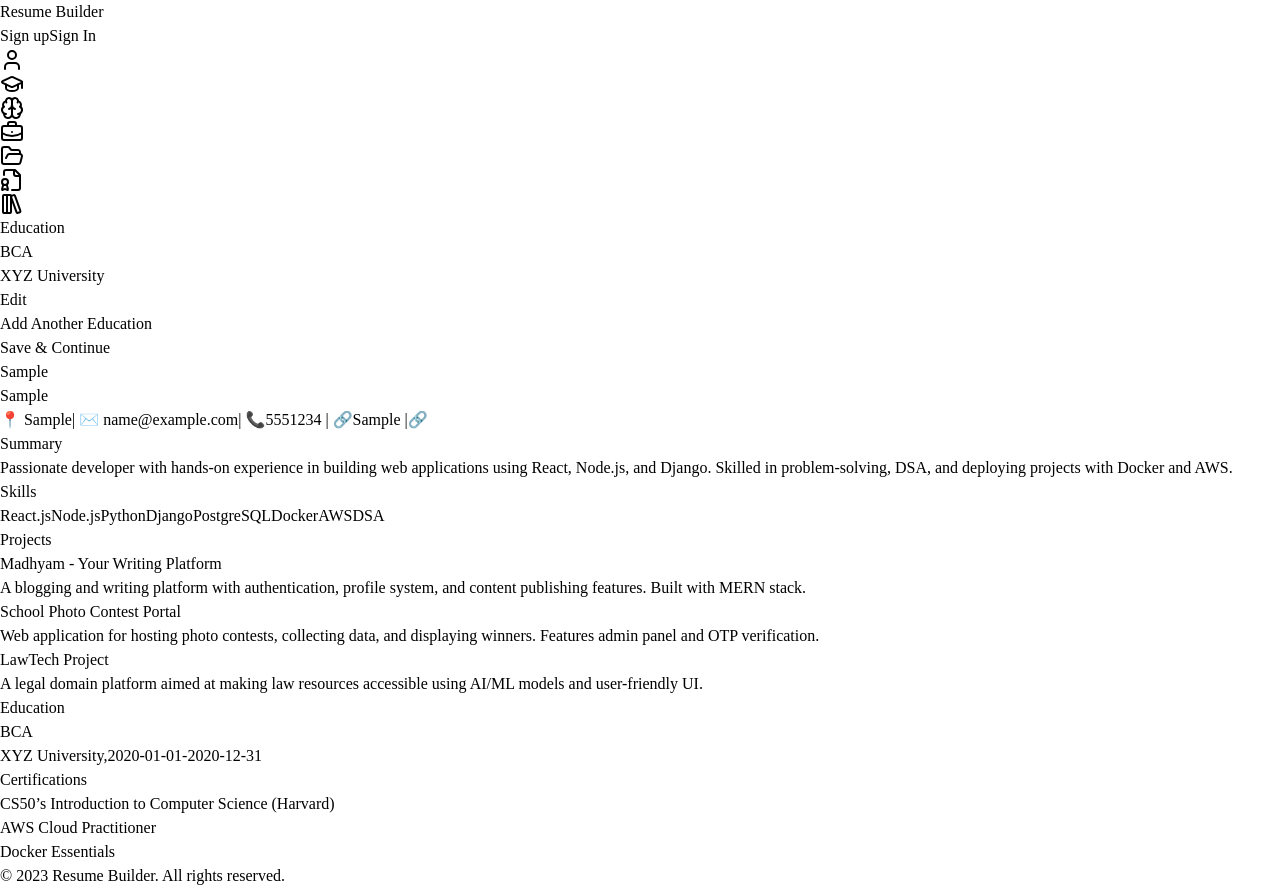
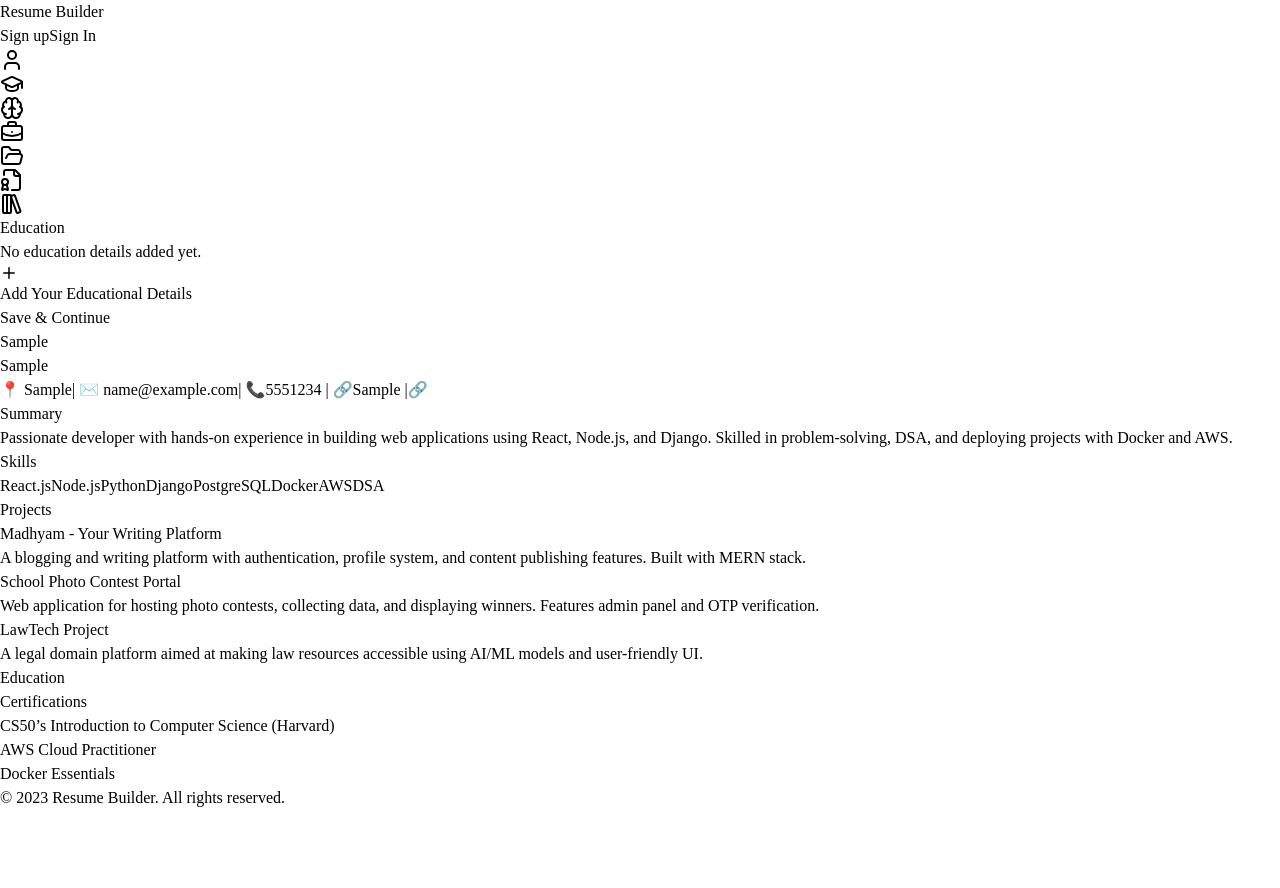
Before and after one commit to prakashMpandey/resume-project, a React (Vite) app in the folder frontend/: page / in a window 1280 px wide. Both pictures are taken after typing "Sample", "Sample", "name@example.com", "5551234", "Sample", "Sample" into the empty fields and a click on the button "Save & Continue". After the commit the page ends 810 px from the top, so only its background shows below. Built offline with nearby package versions, Linux system fonts and the light colour scheme.

Commit message:
refactor: restructure the education form and add edit education feature

```diff
--- a/frontend/src/components/Education.jsx
+++ b/frontend/src/components/Education.jsx
@@ -1,9 +1,10 @@
 import React, { useState } from "react";
-import { useSelector, useDispatch } from "react-redux";
-import { addEduInfo } from "../features/formSlice";
+import { Pen, Plus, Save } from 'lucide-react';
 import Input from "./Input";
-function Education({ entries, saveEntry }) {
+
+function Education({ entries, saveEntry, editEntry }) {
   const [isFormVisible, setIsFormVisible] = useState(false);
+  const [editIndex, setEditIndex] = useState(-1);
   const [educationData, setEducationData] = useState({
     degree: "",
     school: "",
@@ -12,6 +13,19 @@ function Education({ entries, saveEntry }) {
     location: "",
     description: "",
   });
+
+  const handleEdit = (entry, editIndex) => {
+    setEducationData({
+      degree: entry.degree || "",
+      school: entry.school || "",
+      startDate: entry.startDate || "",
+      endDate: entry.endDate || "",
+      location: entry.location || "",
+      description: entry.description || "",
+    });
+    setIsFormVisible(true);
+    setEditIndex(editIndex);
+  };
 
   const handleEducationChange = (e) => {
     const { name, value } = e.target;
@@ -22,7 +36,14 @@ function Education({ entries, saveEntry }) {
   };
 
   const handleSave = () => {
-    saveEntry(educationData);
+    if (editIndex !== -1) {
+      const updatedEntries = entries.map((entry, index) =>
+        index === editIndex ? educationData : entry
+      );
+      editEntry(updatedEntries);
+    } else {
+      saveEntry(educationData);
+    }
     setEducationData({
       degree: "",
       school: "",
@@ -31,41 +52,40 @@ function Education({ entries, saveEntry }) {
       location: "",
       description: "",
     });
+    setEditIndex(-1);
     setIsFormVisible(false);
   };
 
   return (
-    <div className="bg-white rounded-md shadow-md p-4">
-      <div>
-        <h1 className="text-gray-900 font-bold text-2xl">Education</h1>
-      </div>
+    <div className="bg-white rounded-2xl shadow-lg p-6 max-w-2xl mx-auto">
+      <h1 className="text-blue-700 font-bold text-3xl mb-6 text-center">Education</h1>
       {isFormVisible ? (
-        <div>
-          <div className="flex flex-col gap-4 mt-4">
+        <div className="bg-blue-50 rounded-xl p-6 shadow-inner">
+          <div className="flex flex-col gap-4">
             <Input
-              label="degree"
+              label="Degree"
               name="degree"
               value={educationData.degree}
-              placeholder="enter the degree"
+              placeholder="Enter your degree"
               onChange={handleEducationChange}
             />
             <Input
-              label="school"
+              label="School / University"
               name="school"
               value={educationData.school}
-              placeholder="enter school"
+              placeholder="Enter school or university"
               onChange={handleEducationChange}
             />
             <div className="grid lg:grid-cols-3 grid-cols-1 gap-4">
               <Input
-                label="start date"
+                label="Start Date"
                 name="startDate"
                 value={educationData.startDate}
                 type="date"
                 onChange={handleEducationChange}
               />
               <Input
-                label="End date"
+                label="End Date"
                 name="endDate"
                 value={educationData.endDate}
                 type="date"
@@ -75,54 +95,89 @@ function Education({ entries, saveEntry }) {
                 label="Location"
                 name="location"
                 value={educationData.location}
-                placeholder="city, state, country"
+                placeholder="City, State, Country"
                 onChange={handleEducationChange}
               />
             </div>
-            <div className="flex flex-col gap-2 mt-4">
+            <div className="flex flex-col gap-2 mt-2">
               <label className="text-md font-medium">Description</label>
               <textarea
                 value={educationData.description}
                 name="description"
                 onChange={handleEducationChange}
-                className="py-2 px-4 border border-gray-300 rounded-md p-2 focus:outline-none focus:ring-2 focus:ring-blue-500"
-                rows="4"
-                placeholder="Enter your description here"
+                className="py-2 px-4 border border-gray-300 rounded-md focus:outline-none focus:ring-2 focus:ring-blue-500"
+                rows="3"
+                placeholder="Describe your education, achievements, etc."
               ></textarea>
             </div>
-            <button
-              onClick={handleSave}
-              className="bg-blue-500 text-white px-4 py-2 rounded-md mt-4 hover:bg-blue-600 transition-colors duration-300"
-            >
-              Save
-            </button>
+            <div className="flex gap-2 justify-end mt-4">
+              <button
+                onClick={handleSave}
+                className="flex items-center gap-2 bg-blue-600 text-white px-5 py-2 rounded-lg shadow hover:bg-blue-700 transition"
+              >
+                <Save size={18} /> {editIndex !== -1 ? "Update" : "Save"}
+              </button>
+              <button
+                onClick={() => {
+                  setIsFormVisible(false);
+                  setEditIndex(-1);
+                  setEducationData({
+                    degree: "",
+                    school: "",
+                    startDate: "",
+                    endDate: "",
+                    location: "",
+                    description: "",
+                  });
+                }}
+                className="flex items-center gap-2 bg-gray-200 text-gray-700 px-5 py-2 rounded-lg shadow hover:bg-gray-300 transition"
+              >
+                Cancel
+              </button>
+            </div>
           </div>
         </div>
       ) : entries.length > 0 ? (
         <div className="flex flex-col gap-4 mt-4">
           {entries.map((entry, index) => (
-            <div key={index} className="border border-gray-400 p-2 rounded-md flex justify-between items-center">
+            <div
+              key={index}
+              className="border border-gray-200 bg-gray-50 rounded-xl p-4 flex flex-col md:flex-row justify-between items-start md:items-center shadow-sm"
+            >
               <div>
-                <h2 className="text-lg font-semibold">{entry.degree}</h2>
-                <p className="text-gray-500">{entry.school}</p>
+                <h2 className="text-lg font-semibold text-blue-800">{entry.degree}</h2>
+                <p className="text-gray-700">{entry.school}</p>
+                <p className="text-sm text-gray-500">
+                  {entry.startDate} - {entry.endDate} | {entry.location}
+                </p>
+
               </div>
-              <button className="bg-red-400 p-2 text-white">Edit</button>
+              <button
+                className="flex items-center gap-1 bg-blue-500 text-white px-3 py-1 rounded-lg mt-2 md:mt-0 hover:bg-blue-600 transition"
+                onClick={() => handleEdit(entry, index)}
+                title="Edit"
+              >
+                <Pen size={16} /> Edit
+              </button>
             </div>
           ))}
           <button
             onClick={() => setIsFormVisible(true)}
-            className="bg-red-500 p-2 text-center text-white mt-4"
+            className="flex items-center gap-2 bg-green-600 text-white px-4 py-2 rounded-lg mt-4 self-end hover:bg-green-700 transition"
           >
-            Add Another Education
+            <Plus size={18} /> Add Another Education
           </button>
         </div>
       ) : (
-        <div className="text-gray-500 mx-auto">
+        <div className="flex flex-col items-center justify-center py-8">
+          <p className="text-gray-500 mb-4">No education details added yet.</p>
           <button
-            onClick={() => setIsFormVisible(true)}
-            className="bg-red-500 p-2 text-center text-white"
+            onClick={() =>{ setIsFormVisible(true)
+            }
+            }
+            className="flex items-center gap-2 bg-blue-600 text-white px-5 py-2 rounded-lg hover:bg-blue-700 transition"
           >
-            Add Your Educational Details
+            <Plus size={18} /> Add Your Educational Details
           </button>
         </div>
       )}
--- a/frontend/src/pages/ResumeCreationDashboard.jsx
+++ b/frontend/src/pages/ResumeCreationDashboard.jsx
@@ -5,6 +5,7 @@ import Preview from '../components/Preview'
 import Education from '../components/Education'
 import { useState } from 'react'
 import { useEffect } from 'react'
+
 function ResumeCreationDashboard() {
 
     const [step,setStep] = useState(1);
@@ -18,16 +19,16 @@ function ResumeCreationDashboard() {
         github: ''
     });
     const [education, setEducation] = useState([
-        {
+    //     {
 
-    degree: "BCA",
-    school: "XYZ University",
-    startDate: "2020-01-01",
-    endDate: "2020-12-31",
+    // degree: "BCA",
+    // school: "XYZ University",
+    // startDate: "2020-01-01",
+    // endDate: "2020-12-31",
 
-    description: " Lorem ipsum dolor sit amet, consectetur adipiscing elit. Sed do eiusmod tempor incididunt ut labore et dolore magna aliqua.",
+    // description: " Lorem ipsum dolor sit amet, consectetur adipiscing elit. Sed do eiusmod tempor incididunt ut labore et dolore magna aliqua.",
 
-        }
+    //     }
     ]);
 
     const handlePersonalInfoChange = (e) => {
@@ -38,8 +39,11 @@ function ResumeCreationDashboard() {
         }));
     };
     const addEducationEntry = (entry) => {
-        setEducation(prev => [...prev, entry]);
+        setEducation(prev => [entry,...prev]);
     };
+    const editEducationEntry = (updatedEntries) => {
+        setEducation(updatedEntries);
+    }
   return (
      <div className="flex items-center flex-row gap-4 h-[calc(100vh-30px)] my-1   lg:my-5 xl:my-8">
      <SideMenu />
@@ -50,7 +54,7 @@ function ResumeCreationDashboard() {
 step === 1 && <PersonalInfoForm data={personalInfo} onChange={handlePersonalInfoChange} />
 
 }
-{step === 2 && <Education  entries={education} saveEntry={addEducationEntry} />}
+{step === 2 && <Education  entries={education} saveEntry={addEducationEntry} editEntry={editEducationEntry} />}
 
    <div className='flex justify-end mt-1  p-2'>
         <button onClick={()=>setStep((prev)=>prev+1)}  className='bg-red-500 text-white px-4 py-2   rounded-md mt-4 hover:bg-blue-600 transition-colors duration-300'>
```
